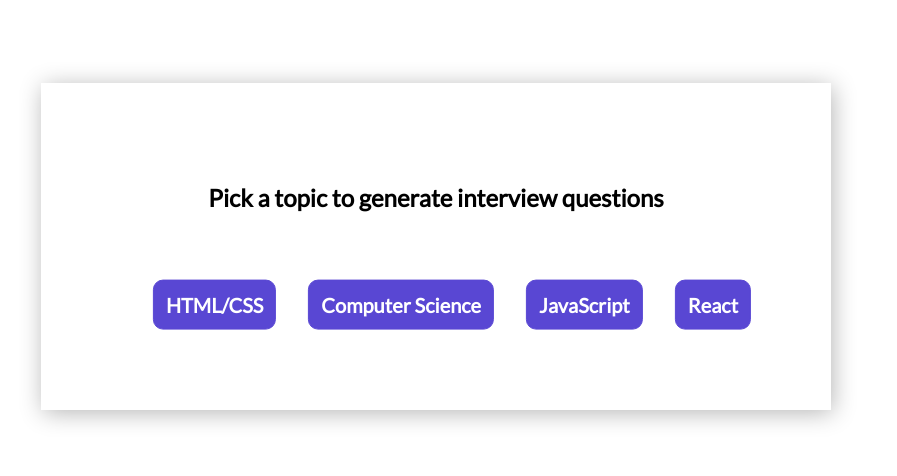
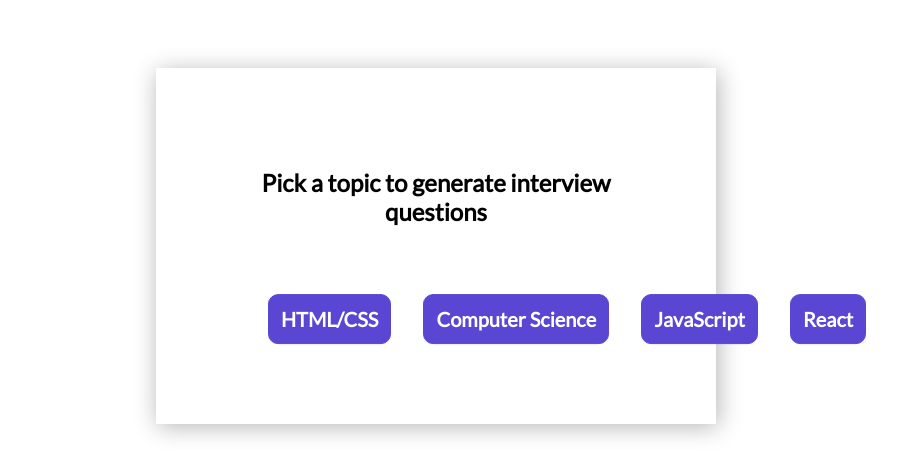
Before and after one commit to kelsiebesingeryeh/interview-prep-flashcards, a React (Create React App) app: page /behavioral in a window 1280 px wide. Shown: the part 154-630 px from the top of the page, without its empty margins (204-1101 px from the left). Built offline with nearby package versions, Linux system fonts and the light colour scheme.

Commit message:
Set width on container

```diff
--- a/src/Components/TechnicalLandingPage/TechnicalLandingPage.css
+++ b/src/Components/TechnicalLandingPage/TechnicalLandingPage.css
@@ -1,10 +1,11 @@
 .flashcardsContainer {
+    box-shadow: 2px 3px 23px rgb(0 0 0 / 30%);
      position: fixed;
      top: 50%;
      left: 50%;
+     padding: 5rem;
      transform: translate(-50%, -50%);
-     box-shadow: 2px 3px 23px rgb(0 0 0 / 30%);
-     padding: 5rem;
+     width: 400px
 }
 
 .buttonContainer {
```
